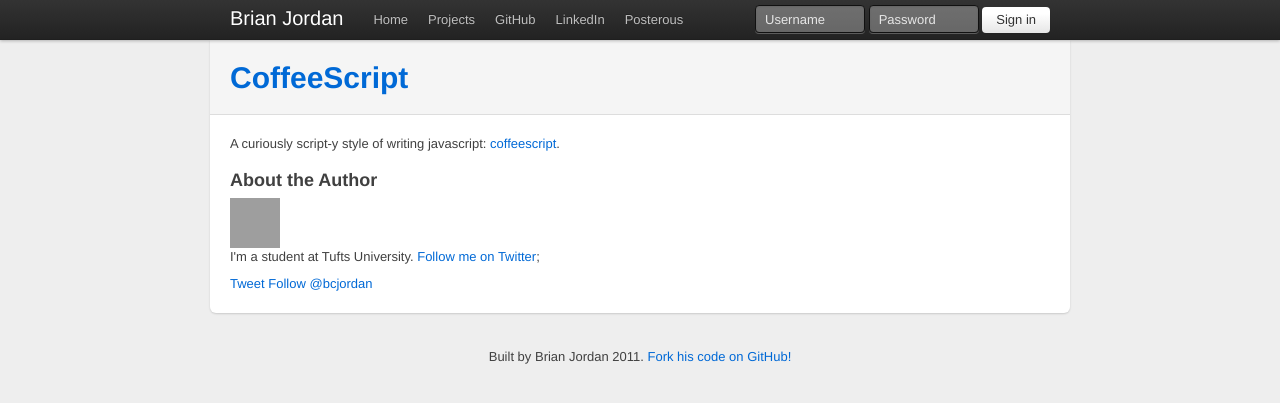
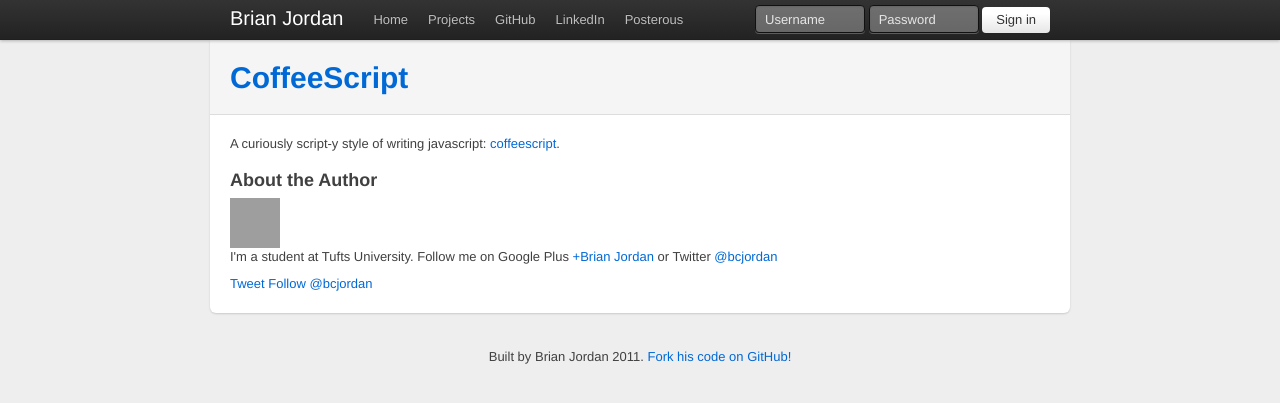
Before and after one commit to sjb8100/bcjordan.github.com, a Jekyll site: the page built from _posts/2010-12-24-coffeescript.html, in a window 1280 px wide. Shown: the top 403 px of the page. Built offline with Jekyll 4.4.1, drawn with Linux system fonts in a browser that asks for light colours; nearby versions of some CDN libraries; Markdown is read by kramdown in place of the engine named in the settings; comment, search, counter and statistics services are not loaded; grey boxes are pictures that could not be loaded.

Commit message:
add rel=author for cute icon in google results

```diff
--- a/_layouts/post.html
+++ b/_layouts/post.html
@@ -20,7 +20,7 @@
       <a href="https://twitter.com/bcjordan"><img src="https://si0.twimg.com/profile_images/1225038960/NOT_WORKING_reasonably_small.jpg" height="50" width="50" /></a>
 
       <p>
-        I'm a student at Tufts University. <a href="https://twitter.com/bcjordan">Follow me on Twitter</a>;
+        I'm a student at Tufts University. Follow me on Google Plus <a href="https://plus.google.com/102834345624798154635/about?rel=author">+Brian Jordan</a> or Twitter <a href="https://twitter.com/bcjordan">@bcjordan</a>
       </p>
 
       {% if page.hn %}
@@ -32,7 +32,6 @@
       <a href="http://twitter.com/share" class="twitter-share-button" data-count="none" data-via="bcjordan">Tweet</a>
       <script type="text/javascript" src="http://platform.twitter.com/widgets.js"></script>
 
-      <a href="http://twitter.com/bcjordan" class="twitter-follow-button" data-show-count="false">Follow @bcjordan</a>
-      <script src="http://platform.twitter.com/widgets.js" type="text/javascript"></script>
+      <a href="http://twitter.com/bcjordan" class="twitter-follow-button" data-show-count="false">Follow @bcjordan</a><script src="http://platform.twitter.com/widgets.js" type="text/javascript"></script>
     </div>
   </div>
```
